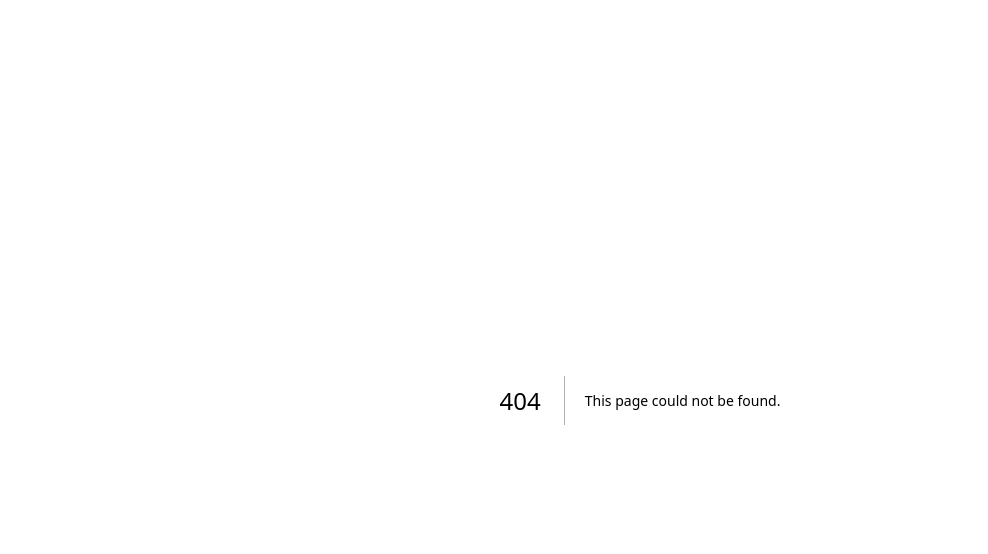
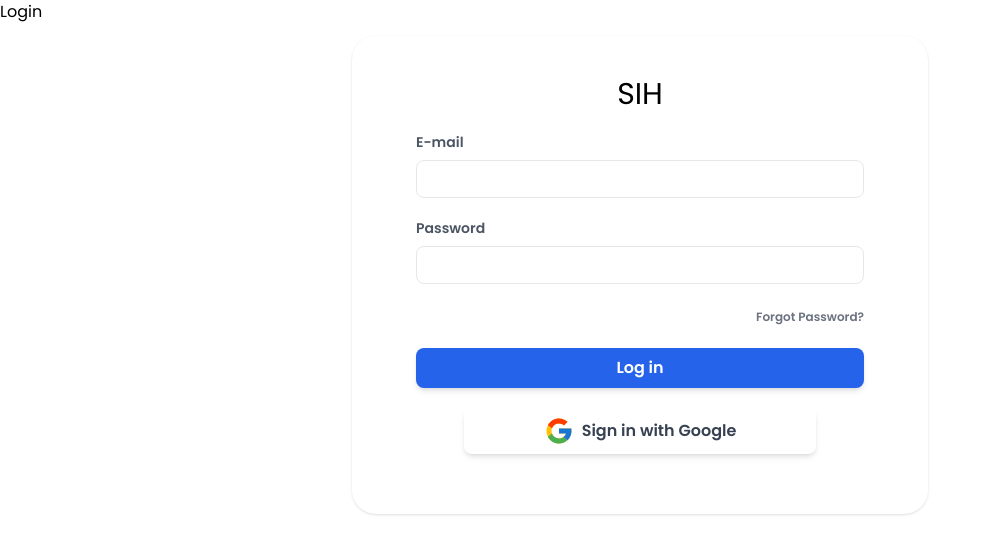
Before and after one commit to Sainy-Mishra/SIH2024, a Next.js app in the folder Website/crop_care/: page /login in a window 1280 px wide. Before the commit this address had no page. Shown: the top 554 px of the page, without its empty margins (0-988 px from the left). Built offline with nearby package versions, Linux system fonts and the light colour scheme; no server answers.

Commit message:
auth completed

```diff
--- a/Website/crop_care/next.config.mjs
+++ b/Website/crop_care/next.config.mjs
@@ -1,4 +1,13 @@
 /** @type {import('next').NextConfig} */
-const nextConfig = {};
+const nextConfig = {
+    images: {
+        remotePatterns: [
+          {
+            protocol: 'https',
+            hostname: 'lh3.googleusercontent.com',
+          },
+        ],
+      },
+};
 
 export default nextConfig;
--- a/Website/crop_care/package.json
+++ b/Website/crop_care/package.json
@@ -11,8 +11,10 @@
   "dependencies": {
     "lucide-react": "^0.438.0",
     "next": "14.2.7",
+    "next-auth": "^5.0.0-beta.20",
     "react": "^18",
-    "react-dom": "^18"
+    "react-dom": "^18",
+    "react-icons": "^5.3.0"
   },
   "devDependencies": {
     "@types/node": "^20",
--- /dev/null
+++ b/Website/crop_care/src/app/actions/index.tsx
@@ -0,0 +1,23 @@
+"use server"
+import { signIn, signOut } from "@/app/api/auth/[...nextauth]/options";
+
+export async function socialLogin(option: string){
+    await signIn(option, {redirectTo: "/dashboard"});
+}
+
+export async function login(formData: any){
+    try {
+        const res = await signIn('credentials', {
+            email: formData.email,
+            password: formData.password,
+            redirect: false
+        });
+        return res;
+    } catch (error: any) {
+        throw new Error(error);
+    }
+}
+
+export async function logout(){
+    await signOut({redirectTo: "/login"})
+}
--- /dev/null
+++ b/Website/crop_care/src/app/api/auth/[...nextauth]/options.ts
@@ -0,0 +1,38 @@
+import NextAuth from "next-auth"
+import Google from "next-auth/providers/google"
+import Credentials from "next-auth/providers/credentials"
+import { getUserByEmail } from "@/data/user"
+
+export const { handlers:{GET, POST}, auth, signIn, signOut } = NextAuth({
+    providers: [
+        Google({
+            clientId: process.env.GOOGLE_CLIENT_ID,
+            clientSecret: process.env.GOOGLE_CLIENT_SECRET,
+            authorization: {
+                params: {
+                    prompt: "consent",
+                    access_type: "offline",
+                    response_type: "code",
+                },
+            },
+        }),
+        Credentials({
+            async authorize(credentials) {
+                if (credentials === null) return null;
+              try {
+                const user = getUserByEmail(credentials?.email as string);
+                if(user){
+                    return user; // Return the user object
+                } else {
+                    throw new Error("User not found");
+                }
+              } catch (err: any) {
+                return err; // Return null if there's an error
+              }
+            },
+          }),
+    ],
+    session: {
+        strategy: "jwt"
+    }
+})
--- /dev/null
+++ b/Website/crop_care/src/app/api/auth/[...nextauth]/route.ts
@@ -0,0 +1 @@
+export {GET,POST} from '@/app/api/auth/[...nextauth]/options'
--- /dev/null
+++ b/Website/crop_care/src/app/dashboard/page.tsx
@@ -0,0 +1,19 @@
+import React from 'react';
+import { redirect } from 'next/navigation';
+import { auth } from '../api/auth/[...nextauth]/options';
+import Image from 'next/image';
+import Logout from '@/components/logout';
+
+const Dashboard = async () => {
+    const session = await auth();
+    if (!session?.user) redirect("/login");
+  return (
+    <div>
+        <h1>{session?.user.name}</h1>
+        <Image src={session?.user.image || ''} alt={session?.user.name || ''}  width={200} height={200} />
+        <Logout />
+    </div>
+  )
+}
+
+export default Dashboard
--- a/Website/crop_care/src/app/globals.css
+++ b/Website/crop_care/src/app/globals.css
@@ -4,7 +4,7 @@
 @tailwind components;
 @tailwind utilities;
 
-:root {
+/* :root {
   --foreground-rgb: 0, 0, 0;
   --background-start-rgb: 214, 219, 220;
   --background-end-rgb: 255, 255, 255;
@@ -32,4 +32,4 @@ body {
   .text-balance {
     text-wrap: balance;
   }
-}
+} */
--- a/Website/crop_care/src/app/layout.tsx
+++ b/Website/crop_care/src/app/layout.tsx
@@ -1,5 +1,6 @@
 import type { Metadata } from "next";
 import { Inter } from "next/font/google";
+import { SessionProvider } from "next-auth/react";
 import "./globals.css";
 
 const inter = Inter({ subsets: ["latin"] });
@@ -16,9 +17,13 @@ export default function RootLayout({
 }>) {
   return (
     <html lang="en">
-      <body className={inter.className}>
-        {children}
-      </body>
+      <SessionProvider>
+        <body className={inter.className}>
+          <div className="font-poppins">
+            {children}
+          </div>
+        </body>
+      </SessionProvider>
     </html>
   );
 }
--- /dev/null
+++ b/Website/crop_care/src/app/login/page.tsx
@@ -0,0 +1,108 @@
+"use client";
+import React, { useState } from "react";
+import { socialLogin, login } from "@/app/actions/index";
+import { useRouter } from "next/navigation";
+import { FcGoogle } from "react-icons/fc";
+
+const Login = () => {
+    const router = useRouter();
+    const [email, setEmail] = useState('');
+    const [password, setPassword] = useState('');
+    const handleChange = (event: any) => {
+        if (event.target.id == "email") {
+            setEmail(event.target.value);
+        } else if (event.target.id == "password") {
+            setPassword(event.target.value);
+        }
+    }
+    const handleSubmit = async (event: any) => {
+        event.preventDefault();
+        try {
+            const formData = {
+                email: email,
+                password: password
+            };
+            const res = login(formData);
+            if (!res) {
+
+            } else {
+                router.push("/dashboard");
+            }
+        } catch (error: any) {
+            console.log(error);
+        }
+    }
+    return (
+        <div>
+            <h1>Login</h1>
+            <div className="relative py-3 sm:max-w-xl sm:mx-auto">
+                <div className="relative px-4 py-10 bg-white mx-8 md:mx-0 shadow rounded-3xl sm:p-10">
+                    <form>
+                        <div className="max-w-md mx-auto">
+                            <div className="flex items-center space-x-5 justify-center">
+                                <h1 className="text-3xl">SIH</h1>
+                            </div>
+                            <div className="mt-5">
+                                <label
+                                    className="font-semibold text-sm text-gray-600 pb-1 block"
+                                    htmlFor="login"
+                                >
+                                    E-mail
+                                </label>
+                                <input
+                                    className="border rounded-lg px-3 py-2 mt-1 mb-5 text-sm w-full"
+                                    type="text"
+                                    id="email"
+                                    onChange={handleChange}
+                                />
+                                <label
+                                    className="font-semibold text-sm text-gray-600 pb-1 block"
+                                    htmlFor="password"
+                                >
+                                    Password
+                                </label>
+                                <input
+                                    className="border rounded-lg px-3 py-2 mt-1 mb-5 text-sm w-full"
+                                    type="password"
+                                    id="password"
+                                    onChange={handleChange}
+                                />
+                            </div>
+                            <div className="text-right mb-4">
+                                <a
+                                    className="text-xs font-display font-semibold text-gray-500 hover:text-gray-600 cursor-pointer"
+                                    href="#"
+                                >
+                                    Forgot Password?
+                                </a>
+                            </div>
+                            <div className="mt-5">
+                                <button
+                                    className="py-2 px-4 bg-blue-600 hover:bg-blue-700 focus:ring-blue-500 focus:ring-offset-blue-200 text-white w-full transition ease-in duration-200 text-center text-base font-semibold shadow-md focus:outline-none focus:ring-2 focus:ring-offset-2 rounded-lg"
+                                    onClick={handleSubmit}
+                                >
+                                    Log in
+                                </button>
+                            </div>
+                        </div>
+                    </form>
+                    <form className="my-5">
+                        <div className="flex justify-center w-full items-center">
+                            <div>
+                                <button
+                                    onClick={(e) => {e.preventDefault();socialLogin("google")}}
+                                    className="flex items-center justify-center py-2 px-20 bg-white hover:bg-gray-200 focus:ring-blue-500 focus:ring-offset-blue-200 text-gray-700 w-full transition ease-in duration-200 text-center text-base font-semibold shadow-md focus:outline-none focus:ring-2 focus:ring-offset-2 rounded-lg"
+                                >
+                                    <FcGoogle className="text-3xl" />
+                                    <span className="ml-2">Sign in with Google</span>
+                                </button>
+                            </div>
+                        </div>
+                    </form>
+                </div>
+            </div>
+        </div>
+    );
+};
+
+export default Login;
--- /dev/null
+++ b/Website/crop_care/src/components/logout.tsx
@@ -0,0 +1,14 @@
+import React from 'react';
+import { logout } from '@/app/actions/index';
+
+const Logout = () => {
+  return (
+    <div>
+        <form action={logout}>
+            <button type='submit'>Logout</button>
+        </form>
+    </div>
+  )
+}
+
+export default Logout
--- /dev/null
+++ b/Website/crop_care/src/data/user.ts
@@ -0,0 +1,20 @@
+const user = [
+    {
+        name: "Hello Sounak",
+        email: "lNj9I@example.com",
+        password: "123456"
+    },
+    {
+        email: "tHbPp@example.com",
+        password: "123456"
+    },
+    {
+        email: "bJpKs@example.com",
+        password: "123456"
+    }
+]
+
+export const getUserByEmail = (email: string) => {
+    const acc = user.find(u => u.email === email);
+    return acc;
+}
```
Also changed, not shown: 2 other files (tests, documents, lock files or other folders).
